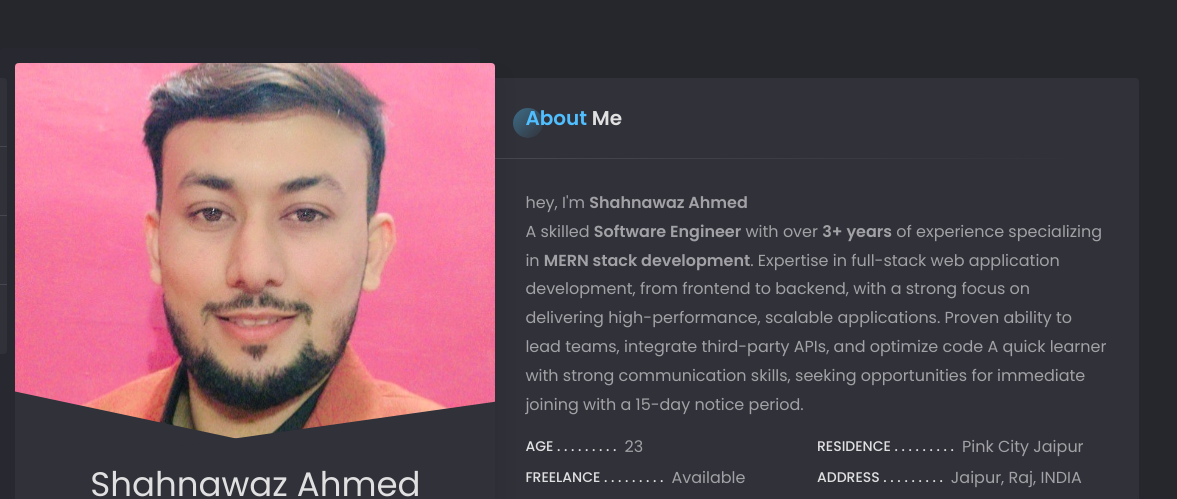
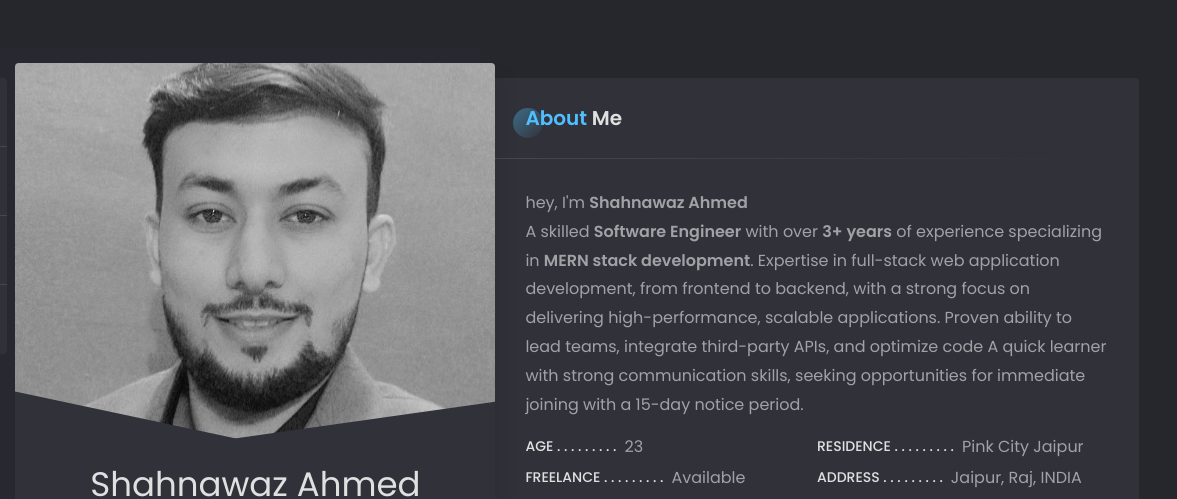
Before and after one commit to AhmedShahnawaz/shahnawaz_ahmed, a plain HTML site: page index.html in a window 1280 px wide. Shown: the top 499 px of the page, 103-1280 px from the left. Drawn offline with Linux system fonts and the light colour scheme; some packages are replaced by stand-ins of ours; files whose address does not match are found by name.

Commit message:
update black and white profile

```diff
--- a/index.html
+++ b/index.html
@@ -157,7 +157,7 @@
 				<div class="profile no-photo">
 
 					<!-- profile image -->
-					<div class="slide" id="profile_img" style="background-image: url(images/profile.jpg);"></div>
+					<div class="slide" id="profile_img" style="background-image: url(images/profile-banner.jpg);"></div>
 
 					<!-- profile titles -->
 					<div class="title">Shahnawaz Ahmed</div>
```
Also changed, not shown: images/profile-banner.jpg (added).
